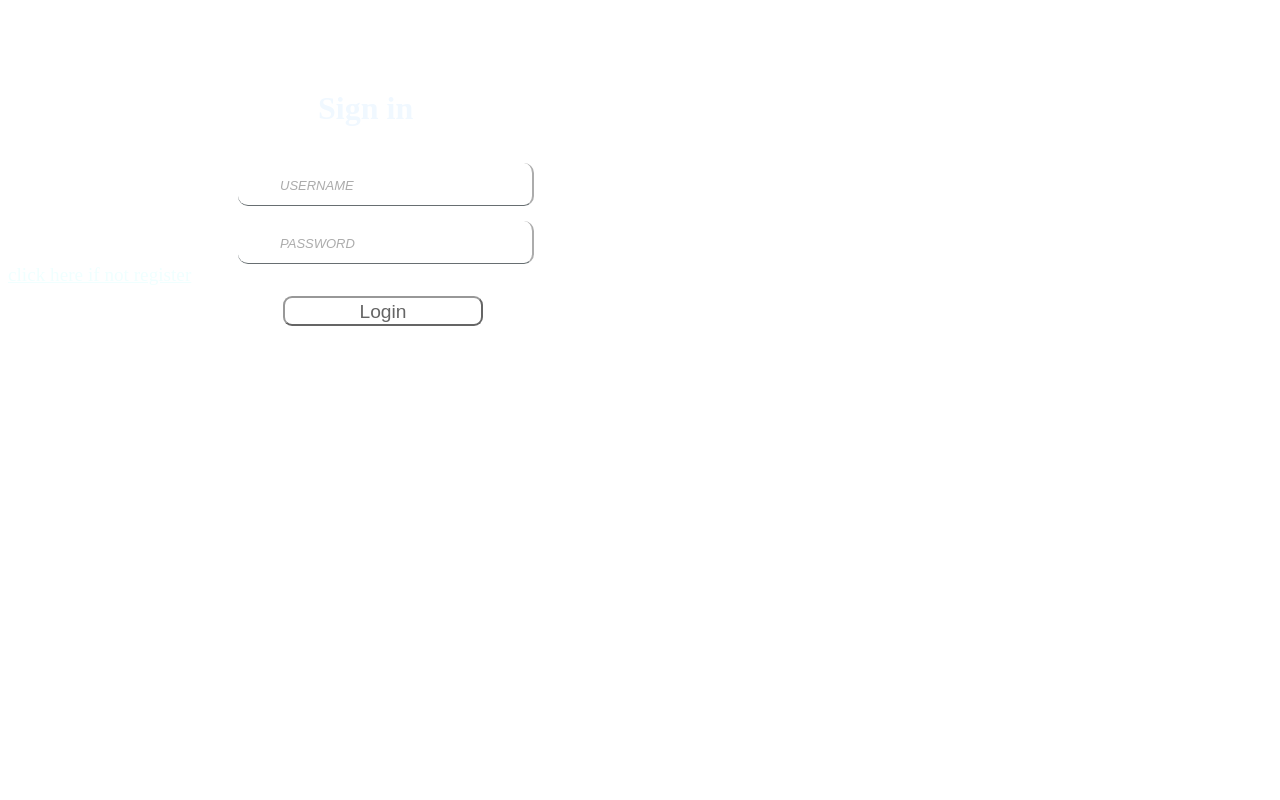
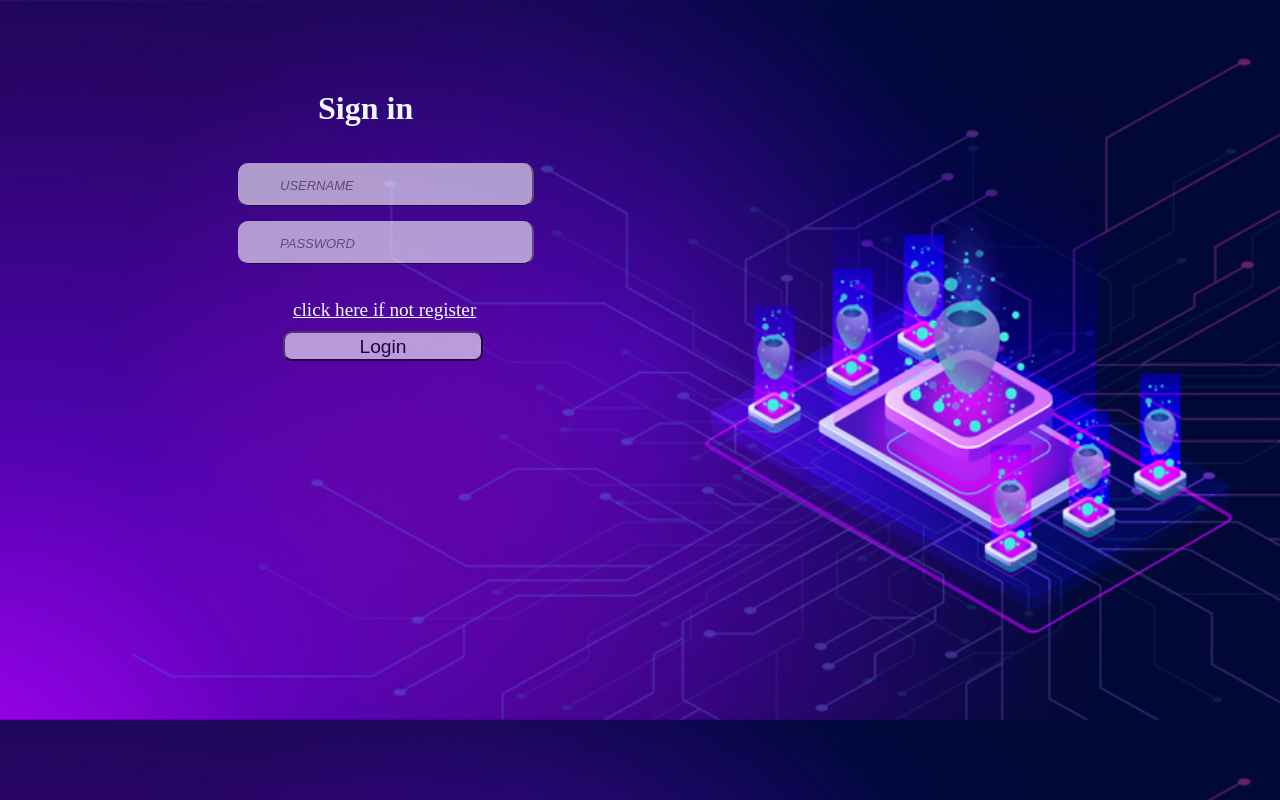
Before and after one commit to yogeshsolanki7999/WEBASSIGNMENT1.github.io, a plain HTML site: page index.html in a window 1280 px wide. Drawn offline with Linux system fonts and the light colour scheme.

Commit message:
some modifications of css

```diff
--- a/login.css
+++ b/login.css
@@ -1,5 +1,5 @@
 body{
-    background-image: url("blob image/login.jpg");
+    background-image: url("login.jpg");
     background-size: 100%;
 }
 h1{
@@ -49,13 +49,11 @@ div{
     margin-top: 90px;
     margin-left: 0px;
 }
-h4{
-    margin-left: 285px;
-    margin-top: 35px;
 
-}
 a{
     color: azure;
     font-size: larger;
     display: block;
+    margin-left: 285px;
+    margin-top: 35px;
 }
--- a/register.css
+++ b/register.css
@@ -1,6 +1,6 @@
 /* For giving background image */
 body{
-  background-image: url("blob image/login.jpg");
+  background-image: url("login.jpg");
   background-size: cover;
 
 }
```
